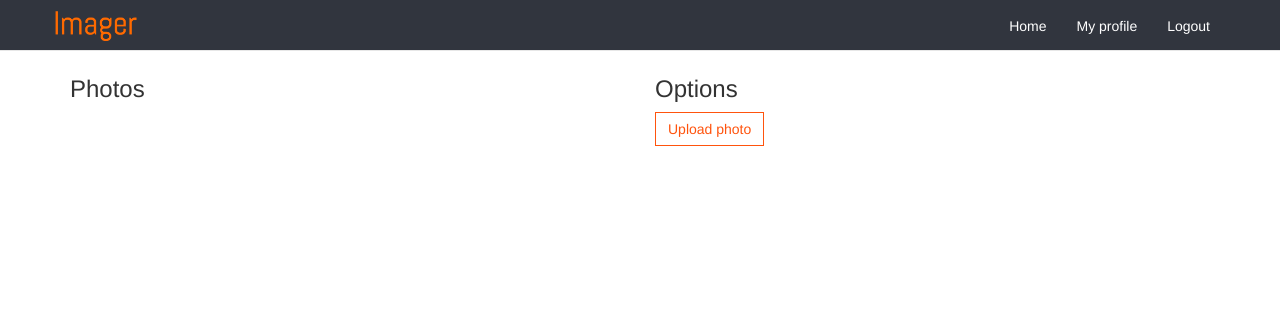
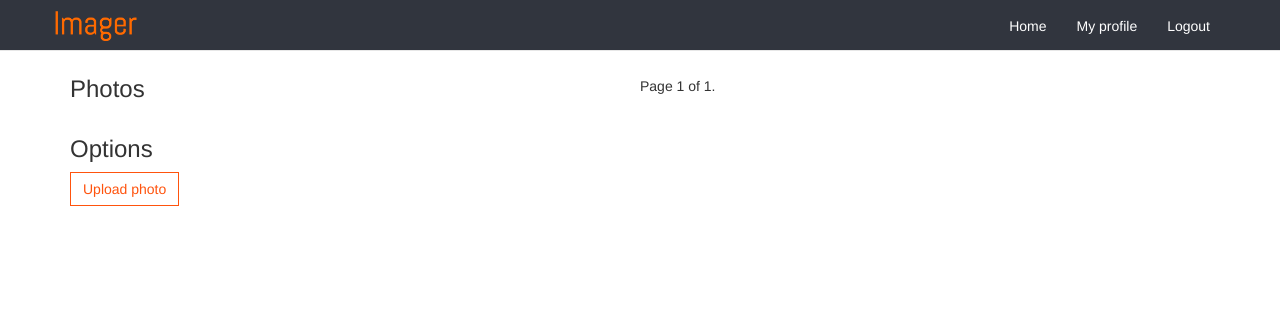
Before and after one commit to steventhan/django-imager, a Django app: page /images/photos/ in a window 1280 px wide. Shown: the top 311 px of the page. Run offline with Django 3.2, Linux system fonts and the light colour scheme; the visitor is signed in with stand-in values (Sample User, id 1); data that the repository does not hold is empty; some libraries are stand-ins or nearby versions.

Commit message:
pagination working

```diff
--- a/imagersite/imager_images/templates/imager_images/photos.html
+++ b/imagersite/imager_images/templates/imager_images/photos.html
@@ -18,6 +18,20 @@
         {% endfor %}
       </ul>
     </div>
+      <div class="pagination">
+    <span class="step-links">
+      {% if albums.has_previous %}
+        <a href="?page={{ photos.previous_page_number }}">previous</a>
+      {% endif %}
+      <span class="current">
+            Page {{ photos.number }} of {{ photos.paginator.num_pages }}.
+        </span>
+
+        {% if photos.has_next %}
+            <a href="?page={{ photos.next_page_number }}">next</a>
+        {% endif %}
+    </span>
+  </div>
     <div class="col-sm-6">
       <h3>Options</h3>
       <a href="{% url 'upload_photo' %}" class="btn btn-success">Upload photo</a>
--- a/imagersite/imager_images/views.py
+++ b/imagersite/imager_images/views.py
@@ -1,6 +1,7 @@
 from django.views.generic import ListView, DetailView, CreateView, UpdateView
 from django.contrib.auth.decorators import login_required
 from django.utils.decorators import method_decorator
+from django.core.paginator import Paginator, EmptyPage, PageNotAnInteger
 from django.conf import settings
 from django.urls import reverse
 from .models import Photo, Album
@@ -18,7 +19,16 @@ class PhotoView(ListView):
         return context
 
     def get_queryset(self):
-        return Photo.objects.filter(user=self.request.user)
+        photo_list = Photo.objects.filter(user=self.request.user)
+        paginator = Paginator(photo_list, 4)
+        page = self.request.GET.get('page')
+        try:
+            photos = paginator.page(page)
+        except PageNotAnInteger:
+            photos = paginator.page(1)
+        except EmptyPage:
+            photos = paginator.page(paginator.num_pages)
+        return photos
 
 
 @method_decorator(login_required, name='dispatch')
@@ -28,7 +38,16 @@ class AlbumView(ListView):
     context_object_name = 'albums'
 
     def get_queryset(self):
-        return Album.objects.filter(user=self.request.user)
+        album_list = Album.objects.filter(user=self.request.user)
+        paginator = Paginator(album_list, 4)
+        page = self.request.GET.get('page')
+        try:
+            albums = paginator.page(page)
+        except PageNotAnInteger:
+            albums = paginator.page(1)
+        except EmptyPage:
+            albums = paginator.page(paginator.num_pages)
+        return albums
 
     def get_context_data(self, **kwargs):
         context = super(AlbumView, self).get_context_data(**kwargs)
```
Also changed, not shown: imagersite/imager_images/templates/imager_images/albums.html (+14 -0 lines).
